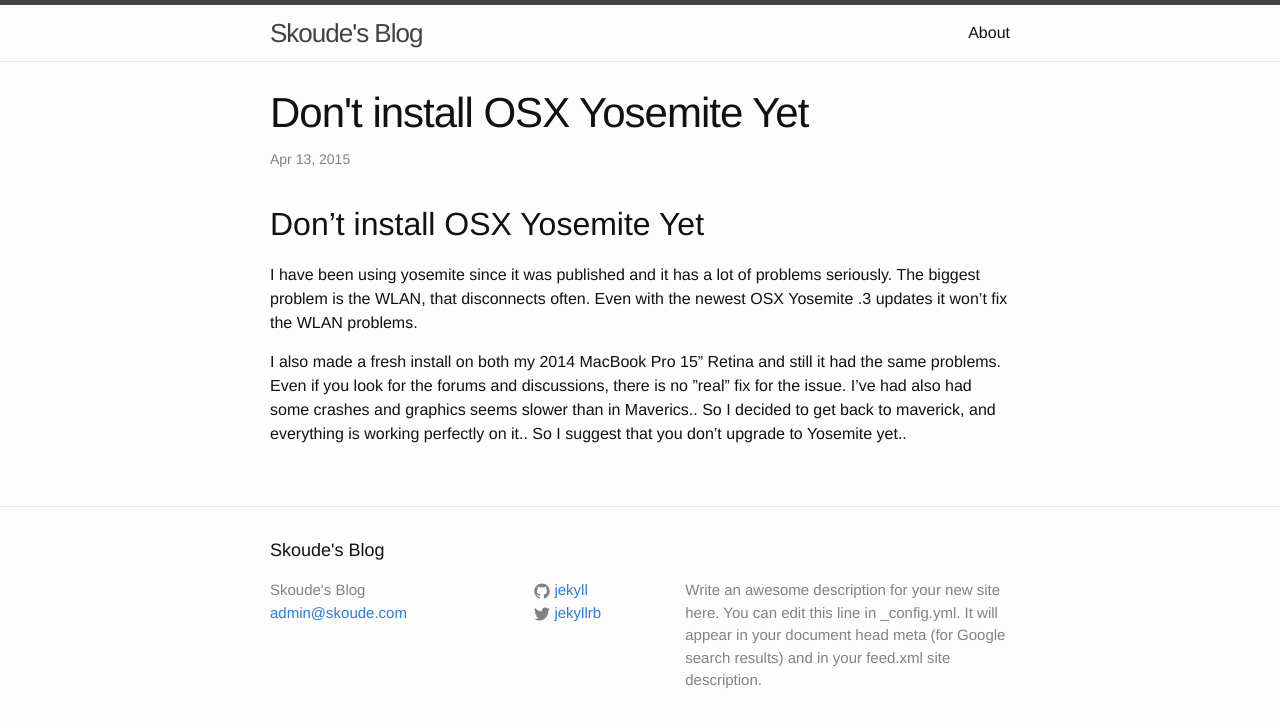
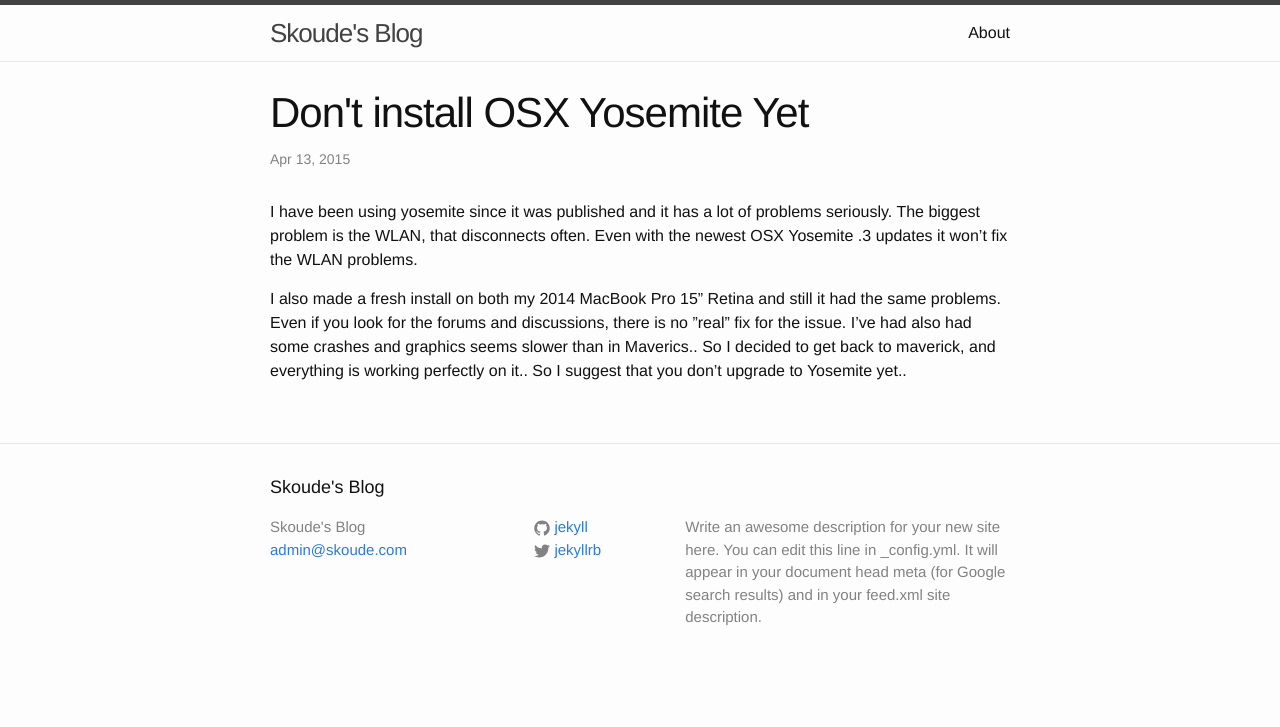
Before and after one commit to skoude/skoude.github.io, a Jekyll site: the page built from _posts/2015-04-13-dont_install_yosemite_yet.markdown, in a window 1280 px wide. Shown: the top 727 px of the page. Built offline with Jekyll 4.4.1, drawn with Linux system fonts in a browser that asks for light colours.

Commit message:
Update 2015-04-13-dont_install_yosemite_yet.markdown

```diff
--- a/_posts/2015-04-13-dont_install_yosemite_yet.markdown
+++ b/_posts/2015-04-13-dont_install_yosemite_yet.markdown
@@ -5,8 +5,6 @@
 categories: osx yosemite mac
 ---
 
-## Don't install OSX Yosemite Yet
-
 I have been using yosemite since it was published and it has a lot of problems seriously. The biggest problem is the WLAN, that disconnects often. Even with the newest OSX Yosemite .3 updates it won’t fix the WLAN problems.
 
 I also made a fresh install on both my 2014 MacBook Pro 15” Retina and still it had the same problems. Even if you look for the forums and discussions, there is no ”real” fix for the issue. I’ve had also had some crashes and graphics seems slower than in Maverics.. So I decided to get back to maverick, and everything is working perfectly on it.. So I suggest that you don’t upgrade to Yosemite yet..
```
